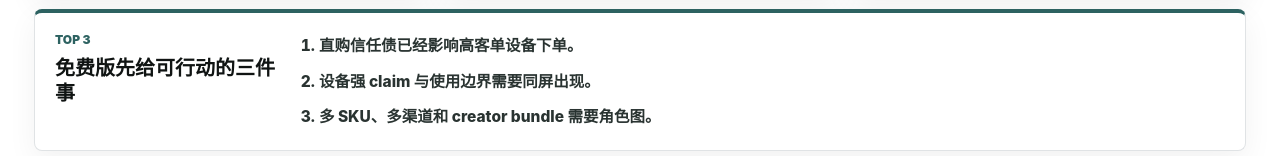
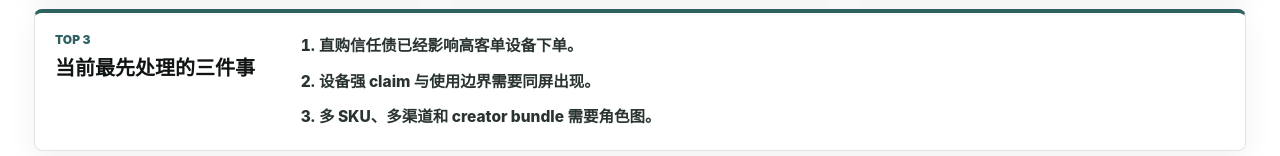
Before and after one commit to Rucia616/offing-na-diagnosis, a website: page medicube-offing-na-diagnosis-2026-06-25.html in a window 1280 px wide. Shown: the part 1728-1884 px from the top of the page. Drawn offline with Linux system fonts and the light colour scheme.

Commit message:
Refine Medicube Atlas strict report copy

```diff
--- a/medicube-offing-na-diagnosis-2026-06-25.html
+++ b/medicube-offing-na-diagnosis-2026-06-25.html
@@ -504,7 +504,7 @@
         <article class="route-top3">
           <div>
             <div class="module-label">Top 3</div>
-            <h3>免费版先给可行动的三件事</h3>
+            <h3>当前最先处理的三件事</h3>
           </div>
           <ol>
             <li>直购信任债已经影响高客单设备下单。</li><li>设备强 claim 与使用边界需要同屏出现。</li><li>多 SKU、多渠道和 creator bundle 需要角色图。</li>
```
